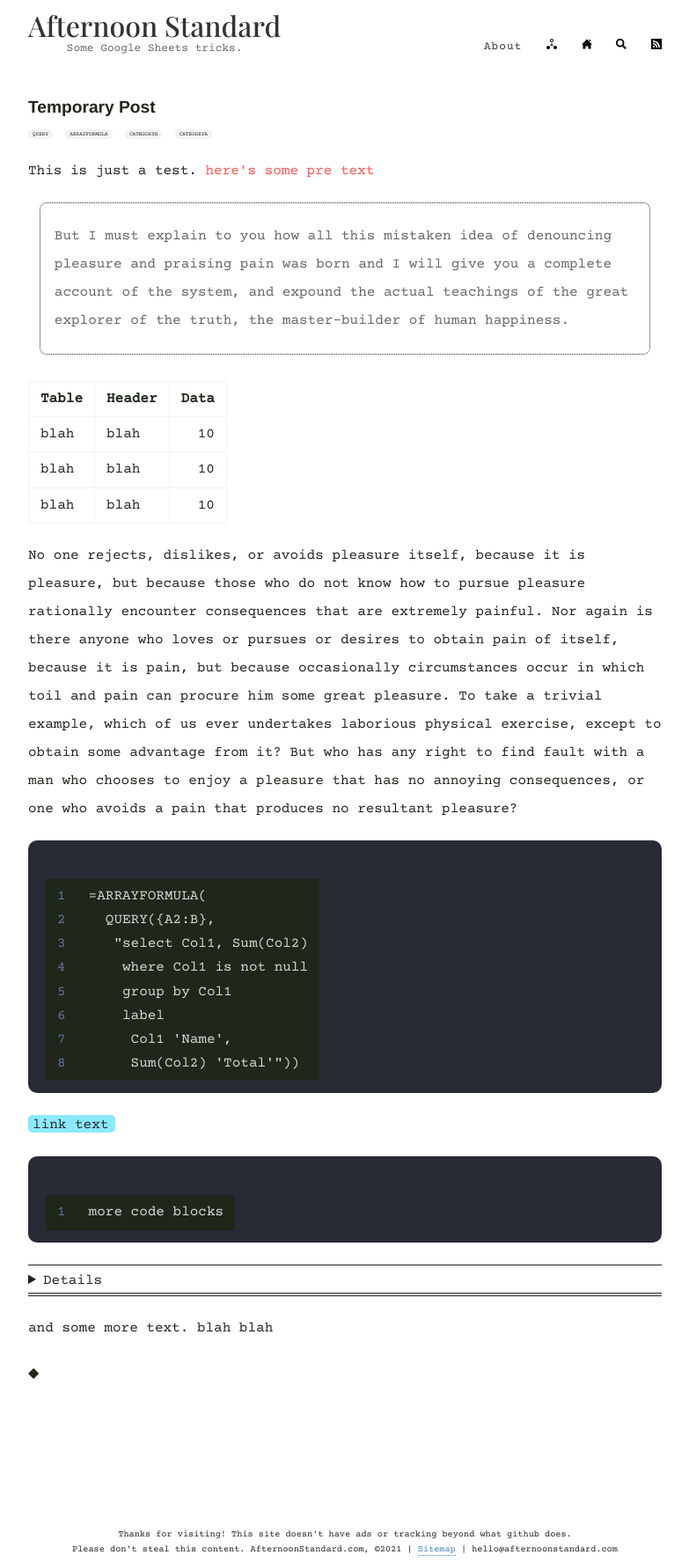
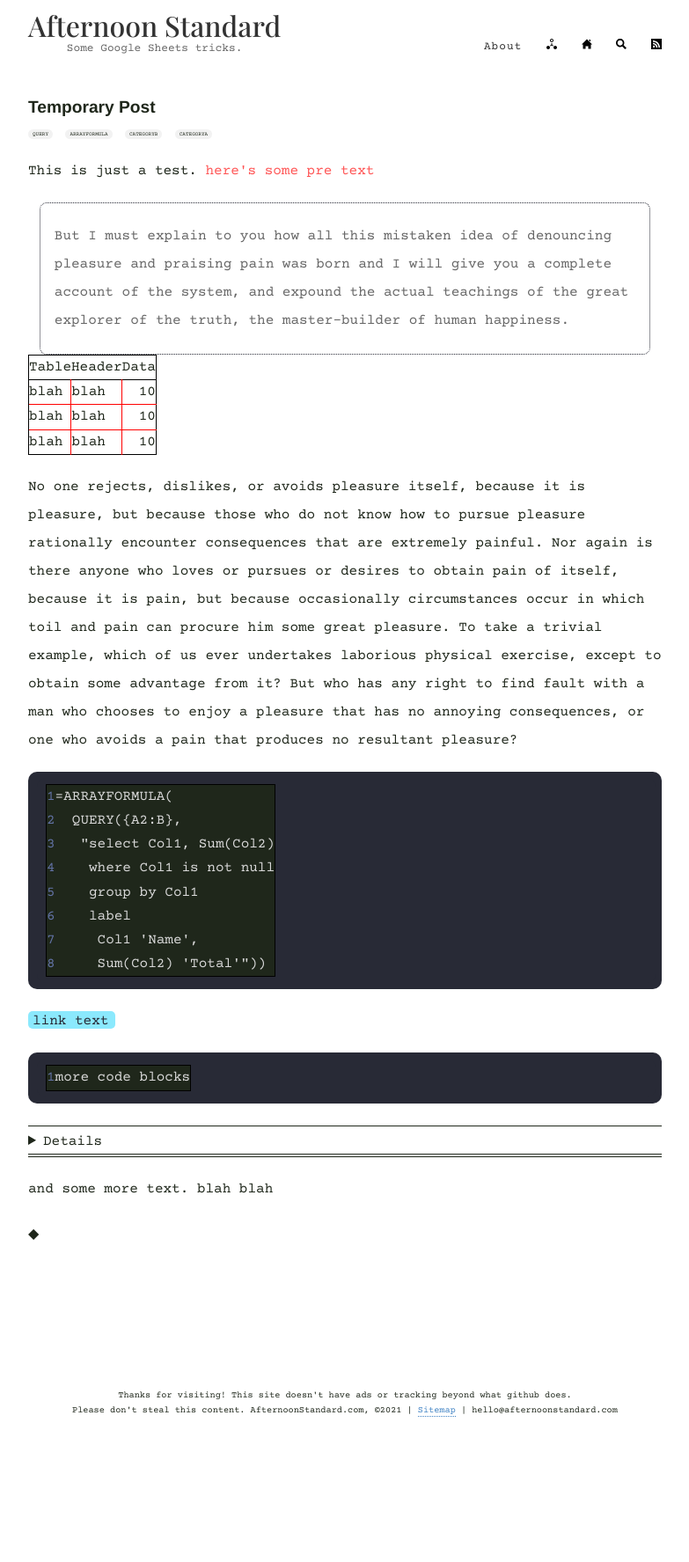
Before and after one commit to boringparty/hello-party.github.io, a Jekyll site: the page built from _posts/2021-02-04-hello.md, in a window 1280 px wide. Shown: the whole page at 88% size, without its empty margins (248-1031 px from the left). Built offline with Jekyll 4.4.1, drawn with Linux system fonts in a browser that asks for light colours; after the commit the page ends 1617 px from its top, so only the background shows below that.

Commit message:
Update style.scss

```diff
--- a/assets/style.scss
+++ b/assets/style.scss
@@ -170,6 +170,15 @@
     color: #6272a4;
 }
 
+table {border:1px solid #000;}
+tr {border-top:1px solid #000;}
+tr + tr {border-top:1px solid red;}
+td {border-left:1px solid #000;}
+td + td {border-left:1px solid red;}
+
+
+
+/*
 table {
 	padding: 0;
 	margin-top: 30px;
@@ -210,7 +219,7 @@
 table tr td :last-child {
 	margin-bottom: 0;
 }
-
+*/
 /*.detailed .entry p:first-of-type:first-letter {
     float: left;
     margin: 0.13em 0.05em 0 -0.05em;
```
